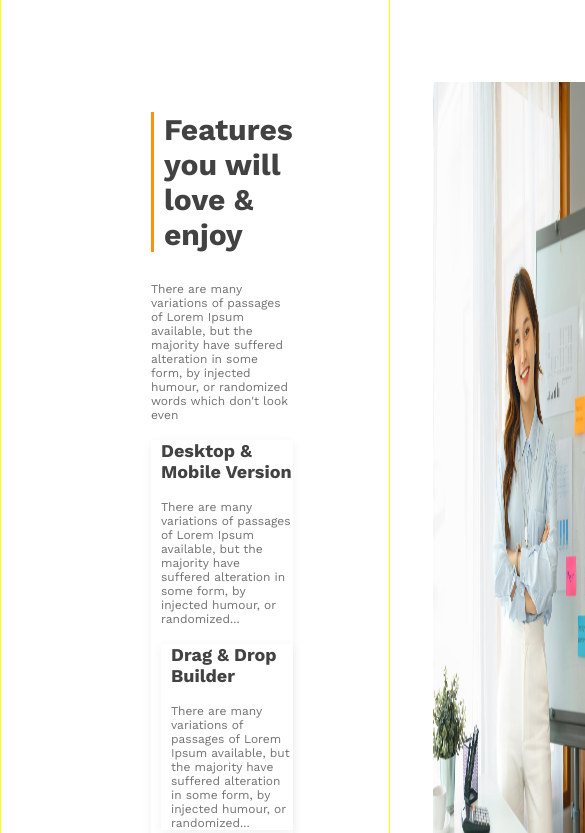
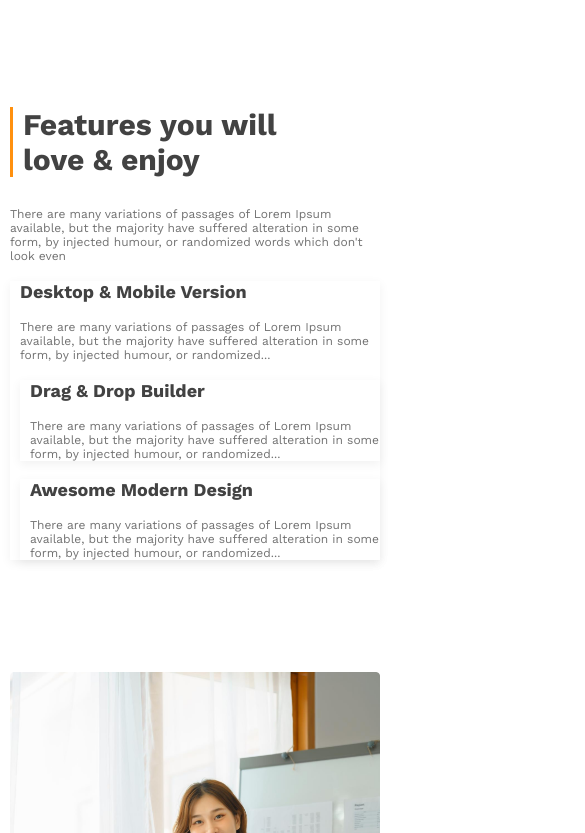
Before and after one commit to naymurabir/G3-Architects, a plain HTML site: page index.html in a window 390 px wide. Shown: the part 2065-2898 px from the top of the page, 585 px wide, since content can reach past the window. Drawn offline with nearby package versions, Linux system fonts and the light colour scheme.

Commit message:
almost-done

```diff
--- a/styles/style.css
+++ b/styles/style.css
@@ -1,6 +1,6 @@
 body {
     font-family: 'Work Sans', sans-serif;
-    border: 1px solid yellow;
+    /* border: 1px solid yellow; */
     margin: 0 auto;
     max-width: 1140px;
 }
@@ -401,3 +401,22 @@ header {
     font-weight: 200;
     margin-top: -20px;
 }
+
+/* Responsive Styles for Features section */
+/* Small devices */
+@media screen and (max-width:576px) {
+    .features-section {
+        flex-direction: column;
+        padding: 10px;
+        margin-left: 0;
+    }
+
+    .features-img-container img {
+        width: 100%;
+        height: 90%;
+        margin-left: 0;
+        padding: 0;
+
+    }
+
+}
```
